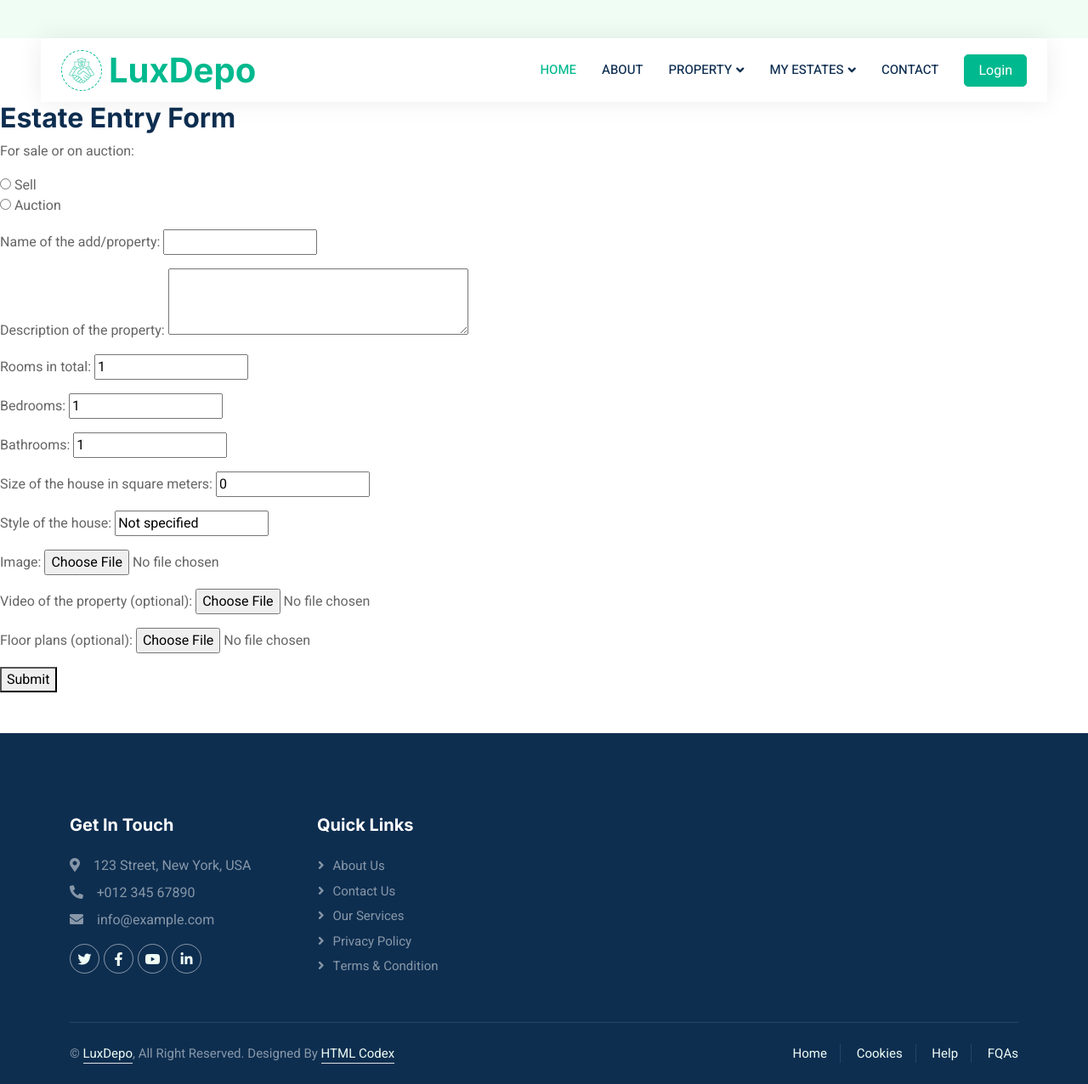
After one commit to Noash1/Finalproject, a Django app: page /my_estates/new in a window 1280 px wide. The commit adds this page. Shown: the whole page at 85% size. Run offline with Django 5.2, Linux system fonts and the light colour scheme; some libraries are stand-ins or nearby versions.

Commit message:
Change models str's, add base.html, index.html, contacts.html, about.html, make views and put them in index.html

```diff
--- /dev/null
+++ b/realestate/forms.py
@@ -0,0 +1,24 @@
+from django import forms
+from .models import Estate, ForSaleEstate, OnAuctionEstate
+from django.contrib.auth.models import User
+
+
+class AddEstateForm(forms.ModelForm):
+    class Meta:
+        model = Estate
+        widgets = {'For sale or on auction': forms.RadioSelect,
+                   'Description of the property': forms.Textarea(attrs={'rows': 3})}
+        exclude = ['user']
+
+
+class AddEstateForSaleForm(forms.ModelForm):
+    class Meta:
+        model = ForSaleEstate
+        exclude = ['user', 'estate']
+
+
+class AddEstateOnAuctionForm(forms.ModelForm):
+    class Meta:
+        model = OnAuctionEstate
+        widgets = {'end_date': forms.NumberInput(attrs={'type': 'date'})}
+        exclude = ['user', 'estate', 'sold_for']
--- a/realestate/models.py
+++ b/realestate/models.py
@@ -4,33 +4,35 @@
 
 
 # Model Category where we give two options 'Sell' that has key 'S' and 'Auction', that has key 'A'.
-class Category(models.Model):
-    CATEGORY_FIELD = {
-        "S": "Sell",
-        "A": "Auction"
-    }
-    category = models.CharField(max_length=1, choices=CATEGORY_FIELD, default="S")
-
-    def __str__(self):
-        return self.category
+# class Category(models.Model):
+#     CATEGORY_FIELD = {
+#         "S": "Sell",
+#         "A": "Auction"
+#     }
+#     category = models.CharField(max_length=1, choices=CATEGORY_FIELD, default="S")
+#
+#     def __str__(self):
+#         return self.category
 
 
 # Model Estate has all the needed fields to describe the estate, that owner wants to put to auction or just sell
 class Estate(models.Model):
     user = models.ForeignKey(User, on_delete=models.CASCADE)
-    category = models.ForeignKey(Category, on_delete=models.CASCADE)
-    name = models.CharField(max_length=255, help_text='Enter the name of the property')
-    description = models.TextField(null=True, help_text='Description of the property')
-    rooms = models.PositiveIntegerField(default=1, help_text='How many rooms total')
-    bedrooms = models.PositiveIntegerField(default=1, help_text='Number of bedrooms')
-    bathrooms = models.PositiveIntegerField(default=1, help_text='Number of bathrooms')
-    size = models.PositiveIntegerField(default=0, help_text='Size of the house in square meters')
+    category = models.CharField(choices=[('sell', 'Sell'), ('auction', 'Auction')],
+                                default='Sell',
+                                name='For sale or on auction')
+    name = models.CharField(max_length=255, name='Name of the add/property')
+    description = models.TextField(null=True, name='Description of the property')
+    rooms = models.PositiveIntegerField(default=1, name='Rooms in total')
+    bedrooms = models.PositiveIntegerField(default=1, name='Bedrooms')
+    bathrooms = models.PositiveIntegerField(default=1, name='Bathrooms')
+    size = models.PositiveIntegerField(default=0, name='Size of the house in square meters')
     architectural_style = models.CharField(
         max_length=255,
         null=True,
         blank=True,
         default='Not specified',
-        help_text='Add the style of the house'
+        name='Style of the house'
     )
     added_date = models.DateTimeField(auto_now_add=True)
     image = models.ImageField(upload_to='images/', blank=True)  # To upload images.!!AFTER WE NEED TO REMOVE blank==True
@@ -38,10 +40,9 @@
         upload_to='videos/',
         blank=True,
         validators=[FileExtensionValidator(allowed_extensions=['MOV', 'avi', 'mp4', 'webm', 'mkv'])],
-
-        help_text='Video of the property (optional)'
+        name='Video of the property (optional)'
     )  # validators are to make users to upload only specific filetypes
-    floor_plans = models.ImageField(blank=True, help_text='Optional')  # images for floor plans
+    floor_plans = models.ImageField(name='Floor plans (optional)', blank=True)  # images for floor plans
 
     def __str__(self):
         return (f"{self.user.username} {self.category} {self.name} {self.description} {self.rooms} {self.bedrooms}"
@@ -68,7 +69,7 @@
     asking_price = models.PositiveIntegerField(default=0)
     sold_for = models.PositiveIntegerField(null=True, blank=True)
     starting_date = models.DateTimeField(auto_now_add=True)
-    end_date = models.DateTimeField(auto_now_add=True)
+    end_date = models.DateTimeField()
 
     def __str__(self):
         return f"{self.estate} {self.user.username} {self.starting_price} {self.starting_date} {self.end_date}"
--- a/realestate/urls.py
+++ b/realestate/urls.py
@@ -1,4 +1,4 @@
-from django.urls import path
+from django.urls import path, include
 from .views import *
 
 
@@ -8,4 +8,5 @@
     path('auction/', AuctionView.as_view(), name="for_auction"),
     path('contact/', Contact.as_view(), name="contact"),
     path('about/', About.as_view(), name="about"),
+    path('my_estates/new', add_estate_view, name='add_estate'),
 ]
--- a/realestate/views.py
+++ b/realestate/views.py
@@ -1,6 +1,8 @@
-from django.shortcuts import render
+from django.shortcuts import redirect, render
 from django.views.generic import TemplateView, ListView
+from django.urls import reverse_lazy
 from .models import *
+from .forms import AddEstateForm, AddEstateOnAuctionForm, AddEstateForSaleForm
 
 # Create your views here.
 
@@ -19,6 +21,17 @@
         return context
 
 
+# class CategoryView(ListView):
+#     model = Category
+#     template_name = 'add_estate.html'
+#     context_object_name = 'category'
+#
+#     def get_context_data(self, **kwargs):
+#         context = super().get_context_data(**kwargs)
+#         context['category'] = Category.objects.all()
+#         return context
+
+
 class ForSaleView(TemplateView):
     template_name = "forsale.html"
 
@@ -33,3 +46,54 @@
 
 class About(TemplateView):
     template_name = "about.html"
+
+
+def add_estate_view(request):
+    estate_form = AddEstateForm()
+    estate_for_sale = AddEstateForSaleForm()
+    estate_on_auction = AddEstateOnAuctionForm()
+
+    if request.method == 'POST':
+        estate_form = AddEstateForm(request.POST)
+        estate_for_sale = AddEstateForSaleForm(request.POST)
+        estate_on_auction = AddEstateOnAuctionForm(request.POST)
+
+        if estate_form.is_valid() and estate_for_sale.is_valid():
+            # Process estate and for_sale data
+            pass
+        elif estate_form.is_valid() and estate_on_auction.is_valid():
+            # Process estate and on_auction data
+            pass
+        else:
+            pass
+
+    return render(request,
+                  'add_estate.html',
+                  {'estate_form': estate_form,
+                   'estate_for_sale': estate_for_sale,
+                   'estate_on_auction': estate_on_auction}
+                  )
+
+# def add_estate_view(request):
+#     if request.method == 'POST':
+#         form = AddEstateForm(request.POST)
+#         if form.is_valid():
+#             estate = form.save(commit=False)
+#             estate.user = request.user  # The logged-in user
+#             estate.save()
+#             return redirect('index.html')
+#     else:
+#         form = AddEstateForm()
+#     return render(request, 'add_estate.html', {'form': form})
+
+
+# class AddEstateView(CreateView):
+#     model = Estate
+#     form_class = AddEstateForm
+#     template_name = 'add_estate.html'
+#     success_url = reverse_lazy('home')
+#
+#     def get_user(self, request):
+#         if request.user.is_authenticated:
+#             user = request.user
+#             return user
--- /dev/null
+++ b/templates/add_estate.html
@@ -0,0 +1,48 @@
+{% extends 'base.html' %}
+{% load static %}
+
+{% block content %}
+    <style>
+        .hidden {
+            display: none;
+        }
+    </style>
+    <script>
+            function handleRadioChange() {
+            const estate_for_sale = document.getElementById('estate_for_sale');
+            const estate_on_auction = document.getElementById('estate_on_auction');
+            const selectedValue = document.querySelector('input[name="For sale or on auction"]:checked').value;
+
+            if (selectedValue === 'sell') {
+                estate_for_sale.classList.remove('hidden');
+                estate_on_auction.classList.add('hidden');
+            } else if (selectedValue === 'auction') {
+                estate_for_sale.classList.add('hidden');
+                estate_on_auction.classList.remove('hidden');
+            }
+        }
+
+        document.addEventListener('DOMContentLoaded', () => {
+            document.querySelectorAll('input[name="For sale or on auction"]').forEach((elem) => {
+                elem.addEventListener('change', handleRadioChange);
+            });
+        });
+    </script>
+
+    <h2>Estate Entry Form</h2>
+    <form method="post">
+        {% csrf_token %}
+        <div>
+            {{ estate_form.as_p }}
+        </div>
+        <div id="estate_for_sale" class="hidden">
+            {{ estate_for_sale.as_p }}
+        </div>
+        <div id="estate_on_auction" class="hidden">
+            {{ estate_on_auction.as_p }}
+        </div>
+
+        <button type="submit">Submit</button>
+    </form>
+
+{% endblock %}
--- a/templates/base.html
+++ b/templates/base.html
@@ -68,10 +68,10 @@
                             </div>
                         </div>
                         <div class="nav-item dropdown">
-                            <a href="#" class="nav-link dropdown-toggle" data-bs-toggle="dropdown">Pages</a>
+                            <a href="#" class="nav-link dropdown-toggle" data-bs-toggle="dropdown">My estates</a>
                             <div class="dropdown-menu rounded-0 m-0">
-                                <a href="testimonial.html" class="dropdown-item">Testimonial</a>
-                                <a href="404.html" class="dropdown-item">404 Error</a>
+                                <a href="testimonial.html" class="dropdown-item">Active estates</a>
+                                <a href="{% url 'add_estate' %}" class="dropdown-item">Add new estate</a>
                             </div>
                         </div>
                         <a href="{% url 'contact' %}" class="nav-item nav-link">Contact</a>
@@ -81,30 +81,6 @@
             </nav>
         </div>
         <!-- Navbar End -->
-
-
-        <!-- Header Start -->
-        <div class="container-fluid header bg-white p-0">
-            <div class="row g-0 align-items-center flex-column-reverse flex-md-row">
-                <div class="col-md-6 p-5 mt-lg-5">
-                    <h1 class="display-5 animated fadeIn mb-4">Find A <span class="text-primary">Perfect Home</span> To Live With Your Family</h1>
-                    <p class="animated fadeIn mb-4 pb-2">Vero elitr justo clita lorem. Ipsum dolor at sed stet
-                        sit diam no. Kasd rebum ipsum et diam justo clita et kasd rebum sea elitr.</p>
-                    <a href="" class="btn btn-primary py-3 px-5 me-3 animated fadeIn">Get Started</a>
-                </div>
-                <div class="col-md-6 animated fadeIn">
-                    <div class="owl-carousel header-carousel">
-                        <div class="owl-carousel-item">
-                            <img class="img-fluid" src="{% static 'img/carousel-1.jpg' %}" alt="">
-                        </div>
-                        <div class="owl-carousel-item">
-                            <img class="img-fluid" src="{% static 'img/carousel-2.jpg' %}" alt="">
-                        </div>
-                    </div>
-                </div>
-            </div>
-        </div>
-        <!-- Header End -->
 
 
         {% block content %}
--- a/templates/static/css/style.css
+++ b/templates/static/css/style.css
@@ -438,3 +438,7 @@
     padding-right: 0;
     border-right: none;
 }
+
+.hidden {
+            display: none;
+        }
```
Also changed, not shown: realestate/admin.py (+10 -2 lines), templates/index.html (+24 -0 lines), templates/my_estates.html (added, +14 -0 lines), templates/static/js/main.js (+8 -8 lines), realestate/migrations/0001_initial.py (deleted).
